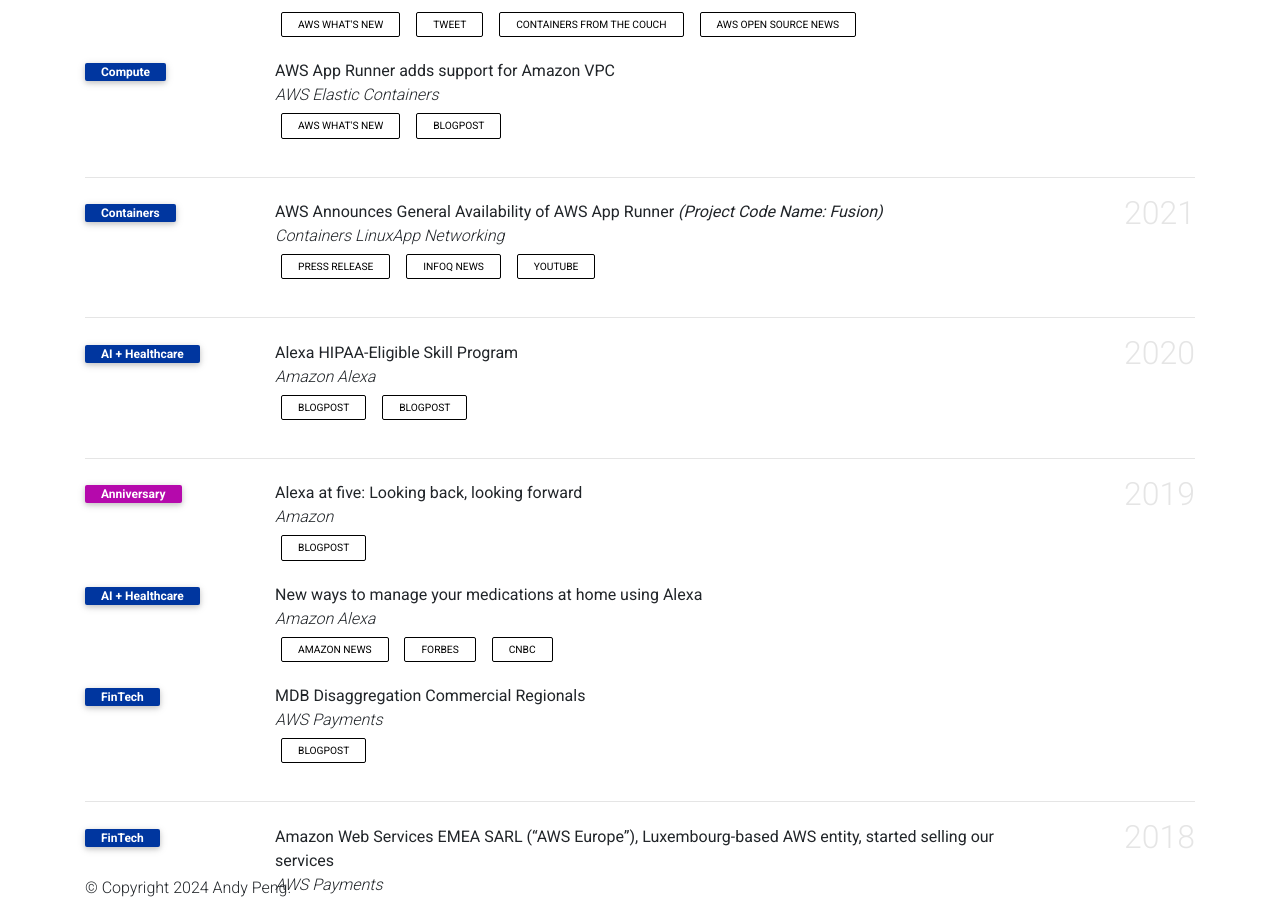
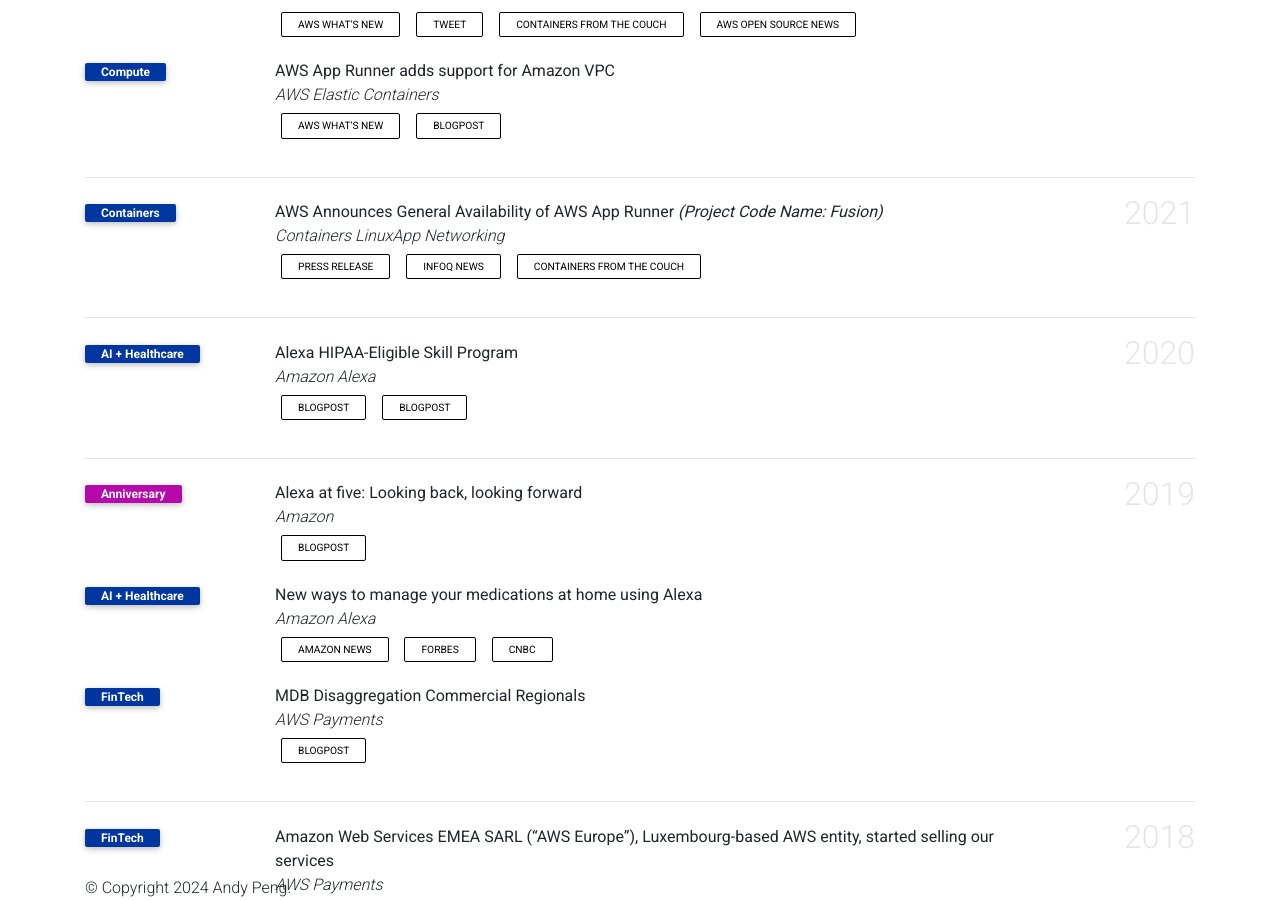
Before and after one commit to gfw001/gfw001.github.io, a Jekyll site: the page products.html, which Jekyll copies as it is, in a window 1280 px wide and 900 px high, scrolled down 2045 px. Built offline with Jekyll 4.4.1, drawn with Linux system fonts in a browser that asks for light colours; comment, search, counter and statistics services are not loaded; a style sheet for code colours, icons or effects is not loaded.

Commit message:
Update products.html

```diff
--- a/products.html
+++ b/products.html
@@ -423,7 +423,7 @@
                   <div class="links">
                      <a href="https://press.aboutamazon.com/news-releases/news-release-details/aws-announces-general-availability-aws-app-runner" class="btn btn-sm z-depth-0" role="button" rel="external nofollow noopener" target="_blank">Press Release</a>
                      <a href="https://www.infoq.com/news/2021/06/deepak-singh-aws/" class="btn btn-sm z-depth-0" role="button" rel="external nofollow noopener" target="_blank">InfoQ News</a>
-                     <a href="https://www.youtube.com/watch?v=HJsULvSJWes" class="btn btn-sm z-depth-0" role="button" rel="external nofollow noopener" target="_blank">Youtube</a>
+                     <a href="https://www.youtube.com/watch?v=HJsULvSJWes" class="btn btn-sm z-depth-0" role="button" rel="external nofollow noopener" target="_blank">Containers from the Couch</a>
                </div>
                <div class="badges">
                   <span class="altmetric-embed" data-hide-no-mentions="true" data-hide-less-than="15" data-badge-type="2" data-badge-popover="right"></span> <span class="__dimensions_badge_embed__" data-pmid="" data-hide-zero-citations="true" data-style="small_rectangle" data-legend="hover-right" style="margin-bottom: 3px;"></span>
```
